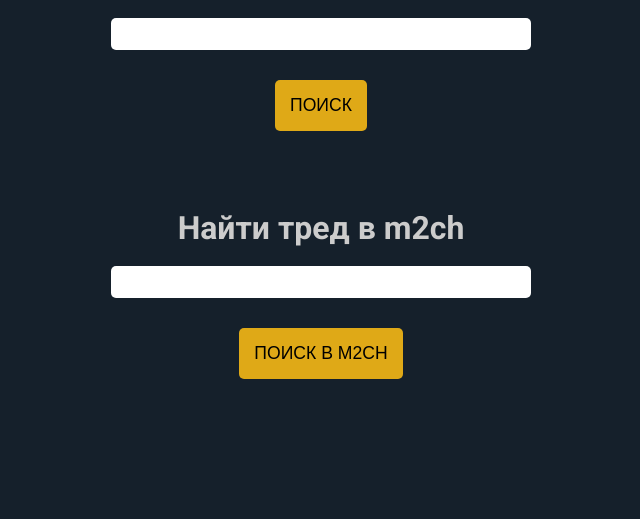
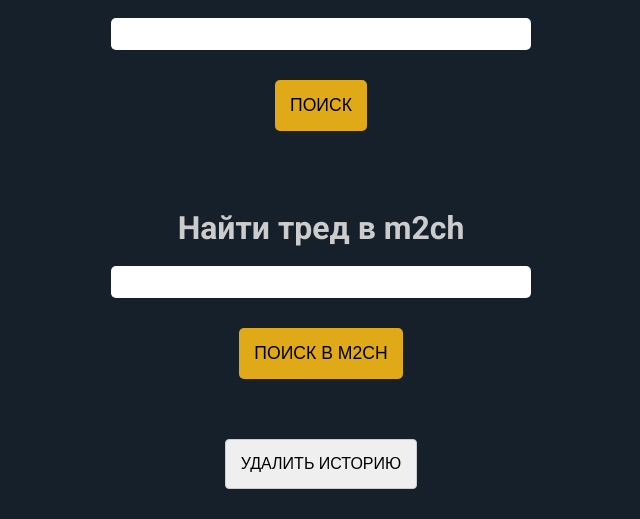
Before and after one commit to vlados227/archivachr, a plain HTML site: page archivacher.html in a window 1280 px wide. Shown: the part 1063-1582 px from the top of the page, without its empty margins (319-959 px from the left). Before the commit the page ends 1502 px from the top, so only its background shows below. Drawn offline with Linux system fonts and the light colour scheme.

Commit message:
add delete history button

```diff
--- a/archivacher.html
+++ b/archivacher.html
@@ -209,6 +209,10 @@
                 <input type="submit" value="ПОИСК В M2CH" />
             </div>
         </form>
+        <center>
+            <button onclick="deleteHistory()" name="delete">УДАЛИТЬ ИСТОРИЮ</button>
+        </center>
+
 
     </div>
     <script>
@@ -269,6 +273,12 @@
                 var response = `https://arhivach.${topLvlDomain}/ajax/?act=locate_thread&url=${argument}`
                 open(response)
             }
+        }
+
+        function deleteHistory() {
+            localStorage.removeItem("search_history");
+            localStorage.removeItem("dates");
+            location.reload()
         }
 
 
```
Also changed, not shown: images-from.html (+1 -1 lines).
